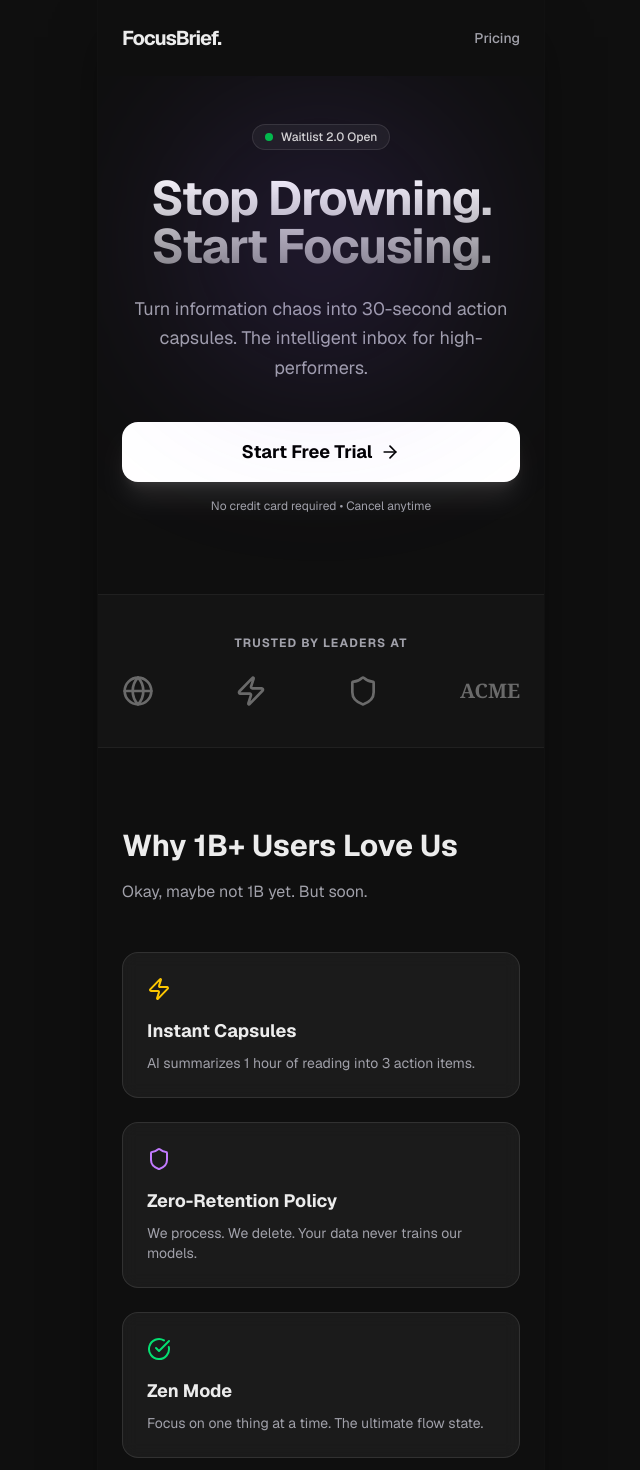
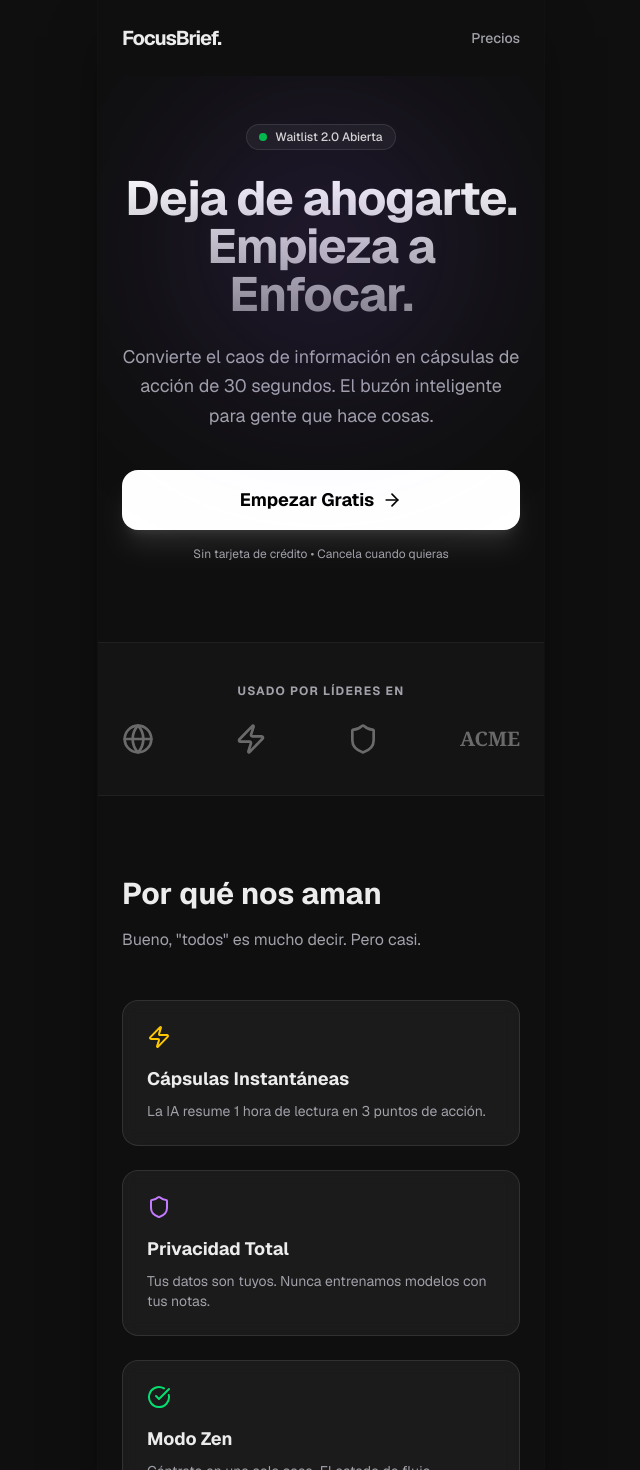
Before and after one commit to juanlure/focus, a Next.js app: page / in a window 1280 px wide. Shown: the top 1470 px of the page, without its empty margins (319-959 px from the left). Built offline with nearby package versions, Linux system fonts and the light colour scheme.

Commit message:
i18n: complete Spanish localization across landing and dashboard

```diff
--- a/src/app/dashboard/page.tsx
+++ b/src/app/dashboard/page.tsx
@@ -15,10 +15,10 @@ export default function Home() {
         {/* Welcome Section */}
         <section>
           <h1 className="text-3xl font-bold tracking-tight mb-1">
-            Good Morning, <span className="text-primary">Juanlu</span>.
+            Buenos días, <span className="text-primary">Juanlu</span>.
           </h1>
           <p className="text-muted-foreground text-sm">
-            Your second brain is active. 3 pending capsules.
+            Tu cerebro digital está activo. 3 cápsulas pendientes.
           </p>
 
           <BrainStats />
@@ -30,7 +30,7 @@ export default function Home() {
         <div className="flex justify-center pt-4">
           <Link href="/capture">
             <button className="shadow-[0_0_30px_-5px_rgba(var(--primary),0.4)] hover:shadow-[0_0_40px_-5px_rgba(var(--primary),0.6)] transition-shadow bg-primary text-primary-foreground rounded-full px-8 py-4 font-bold text-lg flex items-center gap-2">
-              <Plus className="w-6 h-6" /> Capture Idea
+              <Plus className="w-6 h-6" /> Capturar Idea
             </button>
           </Link>
         </div>
--- a/src/app/page.tsx
+++ b/src/app/page.tsx
@@ -12,7 +12,7 @@ export default function LandingPage() {
       <nav className="p-6 flex justify-between items-center max-w-md mx-auto">
         <span className="font-bold text-xl tracking-tighter">FocusBrief.</span>
         <Link href="/pricing" className="text-sm font-medium text-muted-foreground hover:text-white transition-colors">
-          Pricing
+          Precios
         </Link>
       </nav>
 
@@ -28,15 +28,15 @@ export default function LandingPage() {
         >
           <div className="inline-flex items-center gap-2 px-3 py-1 rounded-full bg-white/5 border border-white/10 text-xs font-medium text-white/80 mb-6 backdrop-blur-sm">
             <span className="w-2 h-2 rounded-full bg-green-500 animate-pulse" />
-            Waitlist 2.0 Open
+            Waitlist 2.0 Abierta
           </div>
 
           <h1 className="text-5xl font-bold tracking-tight mb-6 bg-gradient-to-b from-white to-white/50 bg-clip-text text-transparent">
-            Stop Drowning. <br /> Start Focusing.
+            Deja de ahogarte. <br /> Empieza a Enfocar.
           </h1>
 
           <p className="text-lg text-muted-foreground mb-10 leading-relaxed">
-            Turn information chaos into 30-second action capsules. The intelligent inbox for high-performers.
+            Convierte el caos de información en cápsulas de acción de 30 segundos. El buzón inteligente para gente que hace cosas.
           </p>
 
           <div className="flex flex-col gap-4">
@@ -46,10 +46,10 @@ export default function LandingPage() {
                 whileTap={{ scale: 0.98 }}
                 className="w-full py-4 bg-white text-black rounded-2xl font-bold text-lg flex items-center justify-center gap-2 shadow-xl shadow-white/10"
               >
-                Start Free Trial <ArrowRight className="w-5 h-5" />
+                Empezar Gratis <ArrowRight className="w-5 h-5" />
               </motion.button>
             </Link>
-            <p className="text-xs text-muted-foreground">No credit card required • Cancel anytime</p>
+            <p className="text-xs text-muted-foreground">Sin tarjeta de crédito • Cancela cuando quieras</p>
           </div>
         </motion.div>
       </section>
@@ -57,7 +57,7 @@ export default function LandingPage() {
       {/* Social Proof */}
       <section className="py-10 border-y border-white/5 bg-white/[0.02]">
         <div className="max-w-md mx-auto text-center px-6">
-          <p className="text-xs font-bold uppercase tracking-widest text-muted-foreground mb-6">Trusted by leaders at</p>
+          <p className="text-xs font-bold uppercase tracking-widest text-muted-foreground mb-6">Usado por líderes en</p>
           <div className="flex justify-between items-center opacity-40 grayscale">
             <Globe className="w-8 h-8" />
             <Zap className="w-8 h-8" />
@@ -70,25 +70,25 @@ export default function LandingPage() {
       {/* Feature Grid */}
       <section className="px-6 py-20 max-w-md mx-auto space-y-12">
         <div className="space-y-4">
-          <h2 className="text-3xl font-bold">Why 1B+ Users Love Us</h2>
-          <p className="text-muted-foreground">Okay, maybe not 1B yet. But soon.</p>
+          <h2 className="text-3xl font-bold">Por qué nos aman</h2>
+          <p className="text-muted-foreground">Bueno, "todos" es mucho decir. Pero casi.</p>
         </div>
 
         <div className="grid gap-6">
           <FeatureCard
             icon={<Zap className="w-6 h-6 text-yellow-400" />}
-            title="Instant Capsules"
-            desc="AI summarizes 1 hour of reading into 3 action items."
+            title="Cápsulas Instantáneas"
+            desc="La IA resume 1 hora de lectura en 3 puntos de acción."
           />
           <FeatureCard
             icon={<Shield className="w-6 h-6 text-purple-400" />}
-            title="Zero-Retention Policy"
-            desc="We process. We delete. Your data never trains our models."
+            title="Privacidad Total"
+            desc="Tus datos son tuyos. Nunca entrenamos modelos con tus notas."
           />
           <FeatureCard
             icon={<CheckCircle className="w-6 h-6 text-green-400" />}
-            title="Zen Mode"
-            desc="Focus on one thing at a time. The ultimate flow state."
+            title="Modo Zen"
+            desc="Céntrate en una sola cosa. El estado de flujo definitivo."
           />
         </div>
       </section>
```
